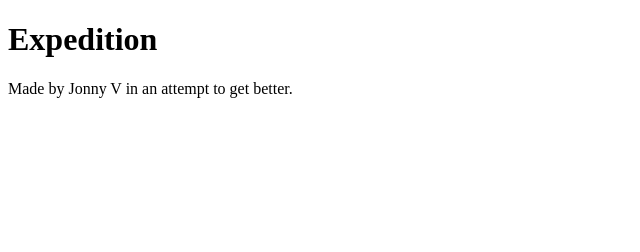
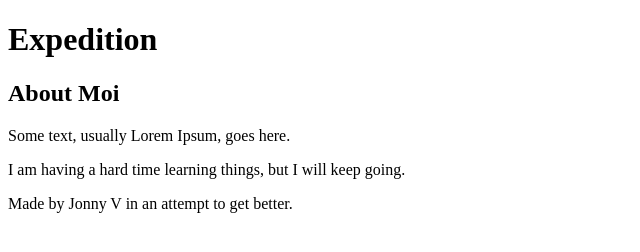
Before and after one commit to jonnyvegas/new-git-project, a plain HTML site: page index.html in a window 1280 px wide. Shown: the whole page, without its empty margins (0-640 px from the left). Drawn offline with Linux system fonts and the light colour scheme.

Commit message:
Changing branches, adding sidebar content

```diff
--- a/index.html
+++ b/index.html
@@ -16,6 +16,11 @@
 
 		</main>
 	</div>
+	<aside>
+		<h2>About Moi</h2>
+		<p>Some text, usually Lorem Ipsum, goes here.</p>
+		<p>I am having a hard time learning things, but I will keep going.</p>
+	</aside>
 	<footer>
 		Made by Jonny V in an attempt to get better.
 	</footer>
```
